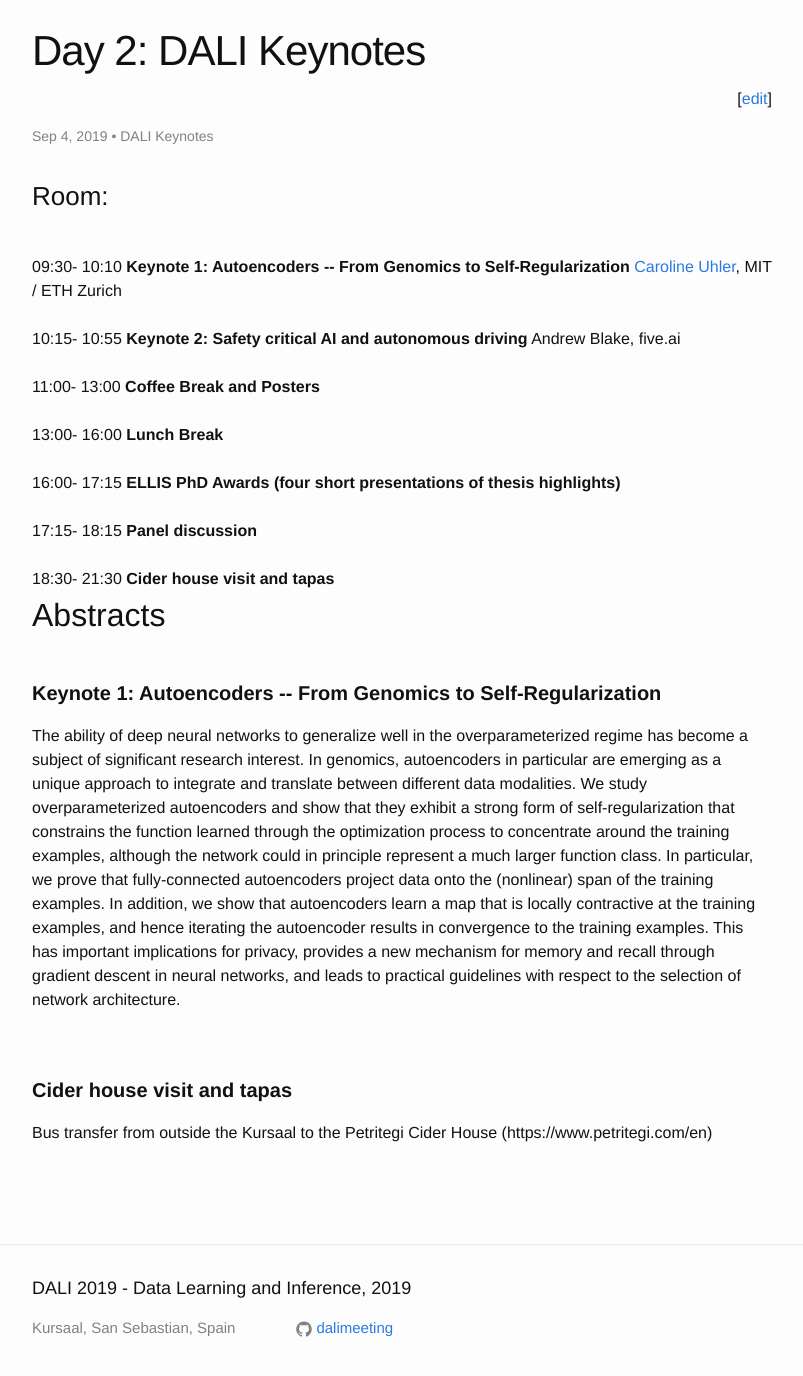
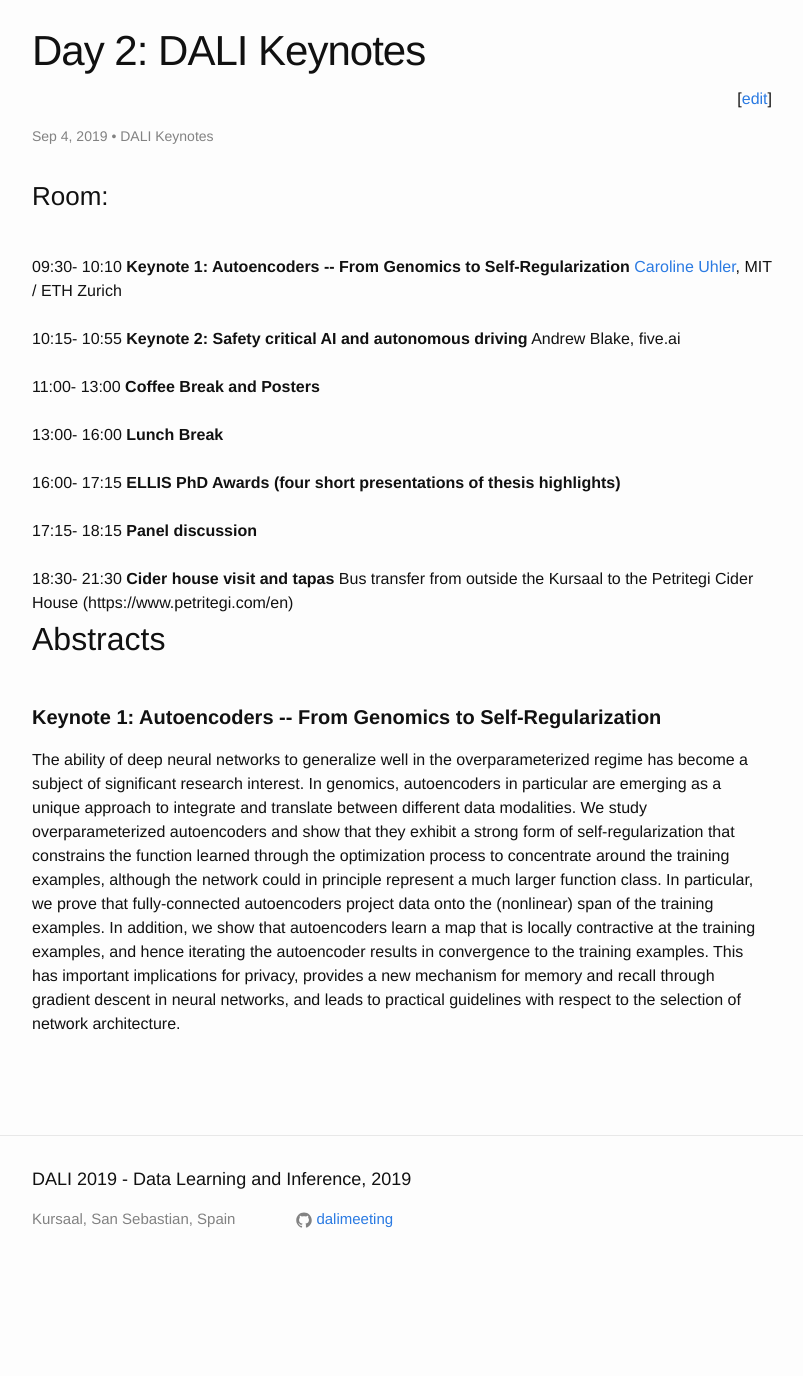
Before and after one commit to dalimeeting/dalimeeting.github.io, a Jekyll site: the page built from _posts/2019-09-04-day-2.md, in a window 1280 px wide and 1400 px high, scrolled down 408 px. Shown: the top 1376 px of the window, without its empty margins (238-1041 px from the left). Built offline with Jekyll 4.4.1, drawn with Linux system fonts in a browser that asks for light colours; after the commit the page ends 1699 px from its top, so only the background shows below that; some of the changed lines change nothing that is shown.

Commit message:
cider house

```diff
--- a/_posts/2019-09-04-day-2.md
+++ b/_posts/2019-09-04-day-2.md
@@ -65,7 +65,8 @@
 - title: "Cider house visit and tapas"
   start: "18:30"
   end: "21:30"
-  abstract: "Bus transfer from outside the Kursaal to the Petritegi Cider House (https://www.petritegi.com/en)"
+  author:
+  - given: "Bus transfer from outside the Kursaal to the Petritegi Cider House (https://www.petritegi.com/en)"
 
 #  youtube:
 #- title: "Dinner slot (attendees to self-organise)"
```
